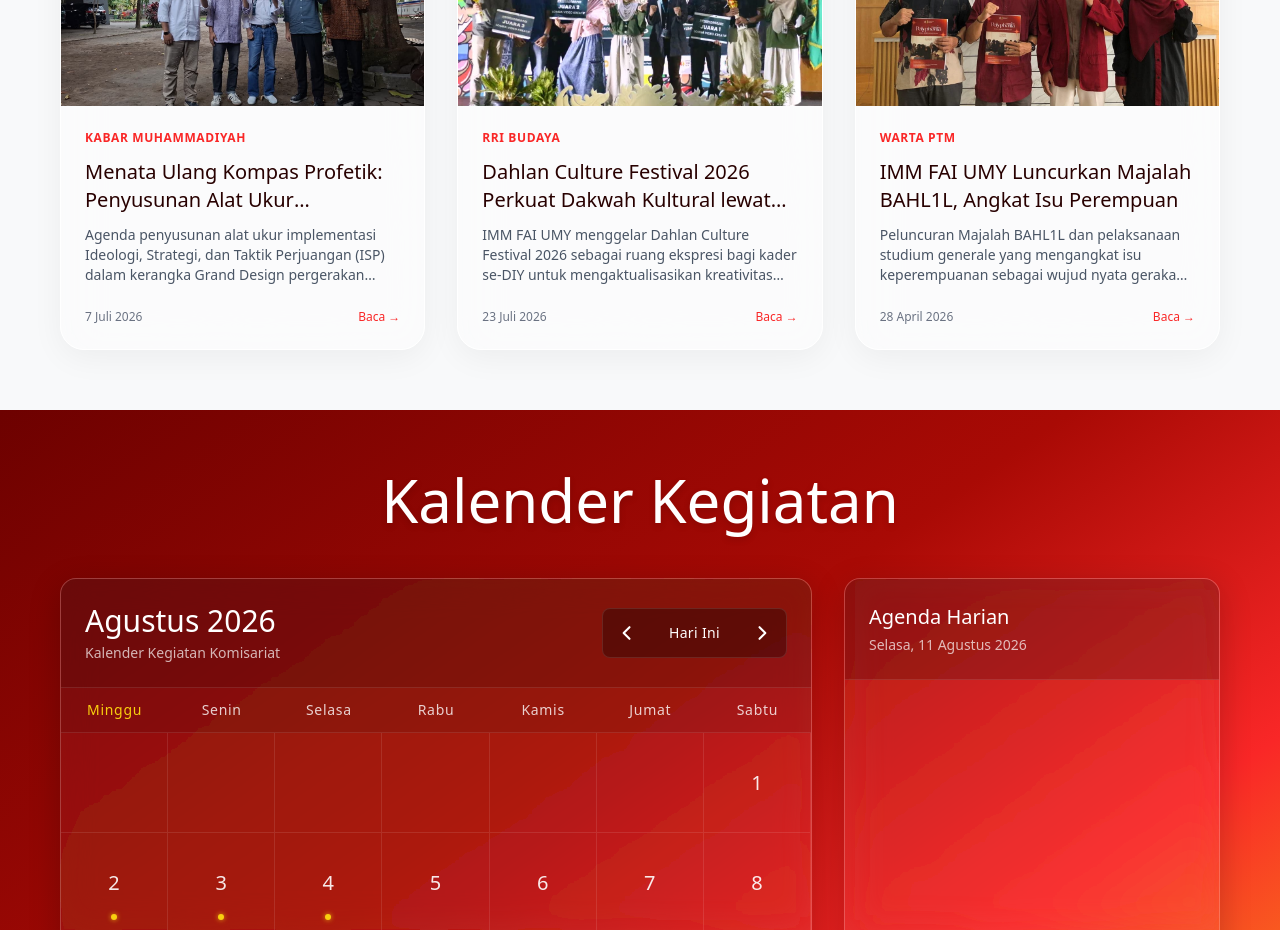
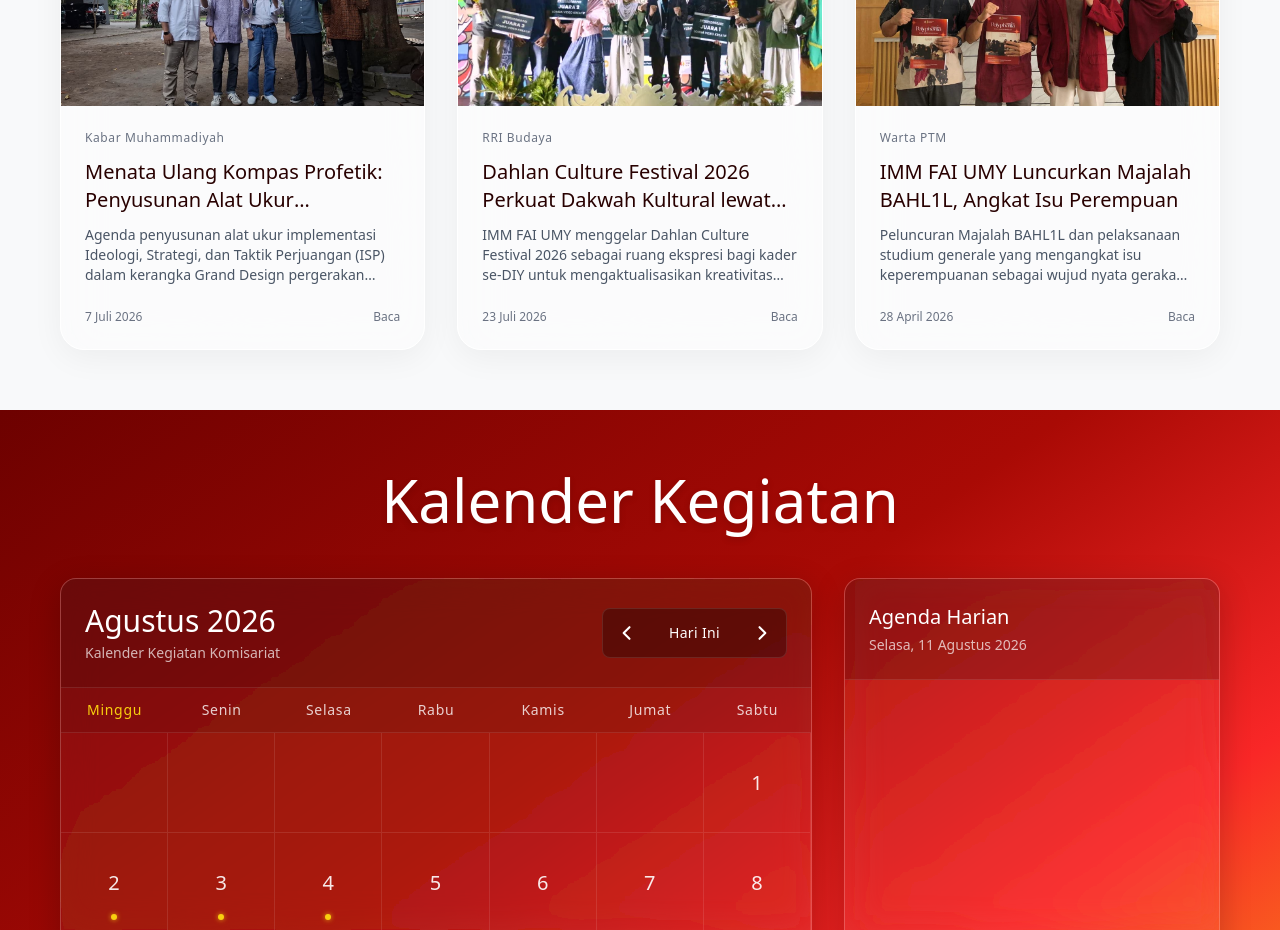
Before and after one commit to immfaiumy25/Imm-web, a Next.js app: page / in a window 1280 px wide. Shown: the part 5480-6410 px from the top of the page. Built offline with nearby package versions, Linux system fonts and the light colour scheme.

Commit message:
fix(berita): remove bold, red color, uppercase and arrow styling from news cards

```diff
--- a/src/app/page.tsx
+++ b/src/app/page.tsx
@@ -413,14 +413,14 @@ export default function Home() {
               <img src="/berita/berita-1.jpg" alt="Kompas Profetik ISP" className="w-full h-full object-cover group-hover:scale-110 transition-transform duration-500" />
             </div>
             <div className="p-6 flex flex-col flex-grow">
-              <div className="text-xs font-bold text-[#f92727] tracking-wider mb-3">KABAR MUHAMMADIYAH</div>
+              <div className="text-xs font-normal text-gray-500 tracking-wider mb-3">Kabar Muhammadiyah</div>
               <h3 className="text-xl font-serif text-[#280000] mb-3 line-clamp-2 leading-snug">Menata Ulang Kompas Profetik: Penyusunan Alat Ukur Implementasi ISP dalam Grand Design PK IMM FAI UMY</h3>
               <p className="text-gray-600 text-sm flex-grow line-clamp-3 mb-6 font-normal">
                 Agenda penyusunan alat ukur implementasi Ideologi, Strategi, dan Taktik Perjuangan (ISP) dalam kerangka Grand Design pergerakan komisariat.
               </p>
-              <div className="text-xs text-gray-500 font-medium flex items-center justify-between">
+              <div className="text-xs text-gray-500 font-normal flex items-center justify-between">
                 <span>7 Juli 2026</span>
-                <span className="text-[#f92727] group-hover:translate-x-1 transition-transform">Baca &rarr;</span>
+                <span>Baca</span>
               </div>
             </div>
           </a>
@@ -443,14 +443,14 @@ export default function Home() {
               <img src="/berita/berita-2.webp" alt="Dahlan Culture Festival" className="w-full h-full object-cover group-hover:scale-110 transition-transform duration-500" />
             </div>
             <div className="p-6 flex flex-col flex-grow">
-              <div className="text-xs font-bold text-[#f92727] tracking-wider mb-3">RRI BUDAYA</div>
+              <div className="text-xs font-normal text-gray-500 tracking-wider mb-3">RRI Budaya</div>
               <h3 className="text-xl font-serif text-[#280000] mb-3 line-clamp-2 leading-snug">Dahlan Culture Festival 2026 Perkuat Dakwah Kultural lewat Sastra Profetik</h3>
               <p className="text-gray-600 text-sm flex-grow line-clamp-3 mb-6 font-normal">
                 IMM FAI UMY menggelar Dahlan Culture Festival 2026 sebagai ruang ekspresi bagi kader se-DIY untuk mengaktualisasikan kreativitas dan memperkuat dakwah kultural melalui sastra profetik.
               </p>
-              <div className="text-xs text-gray-500 font-medium flex items-center justify-between">
+              <div className="text-xs text-gray-500 font-normal flex items-center justify-between">
                 <span>23 Juli 2026</span>
-                <span className="text-[#f92727] group-hover:translate-x-1 transition-transform">Baca &rarr;</span>
+                <span>Baca</span>
               </div>
             </div>
           </a>
@@ -473,14 +473,14 @@ export default function Home() {
               <img src="/berita/berita-3.jpg" alt="Majalah BAHL1L" className="w-full h-full object-cover group-hover:scale-110 transition-transform duration-500" />
             </div>
             <div className="p-6 flex flex-col flex-grow">
-              <div className="text-xs font-bold text-[#f92727] tracking-wider mb-3">WARTA PTM</div>
+              <div className="text-xs font-normal text-gray-500 tracking-wider mb-3">Warta PTM</div>
               <h3 className="text-xl font-serif text-[#280000] mb-3 line-clamp-2 leading-snug">IMM FAI UMY Luncurkan Majalah BAHL1L, Angkat Isu Perempuan</h3>
               <p className="text-gray-600 text-sm flex-grow line-clamp-3 mb-6 font-normal">
                 Peluncuran Majalah BAHL1L dan pelaksanaan studium generale yang mengangkat isu keperempuanan sebagai wujud nyata gerakan intelektual kader IMM FAI UMY.
               </p>
-              <div className="text-xs text-gray-500 font-medium flex items-center justify-between">
+              <div className="text-xs text-gray-500 font-normal flex items-center justify-between">
                 <span>28 April 2026</span>
-                <span className="text-[#f92727] group-hover:translate-x-1 transition-transform">Baca &rarr;</span>
+                <span>Baca</span>
               </div>
             </div>
           </a>
```
